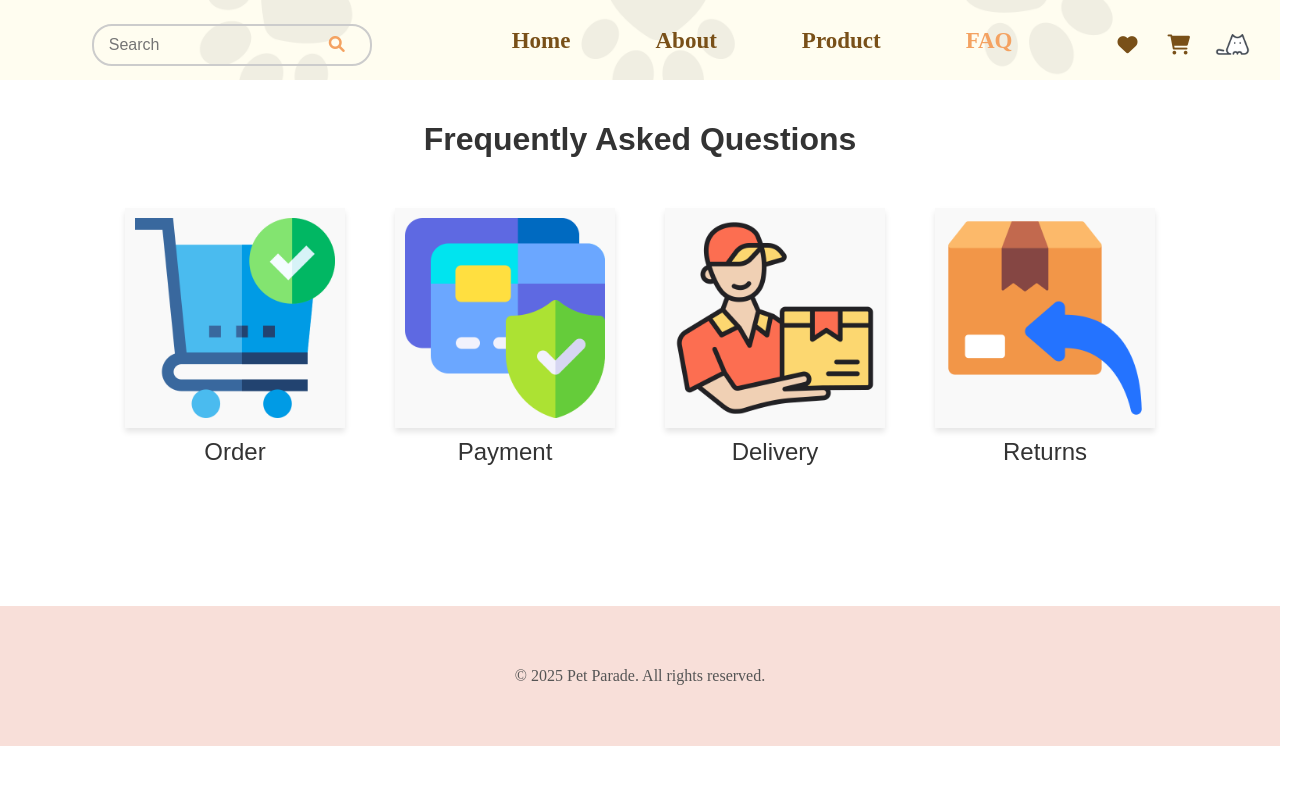
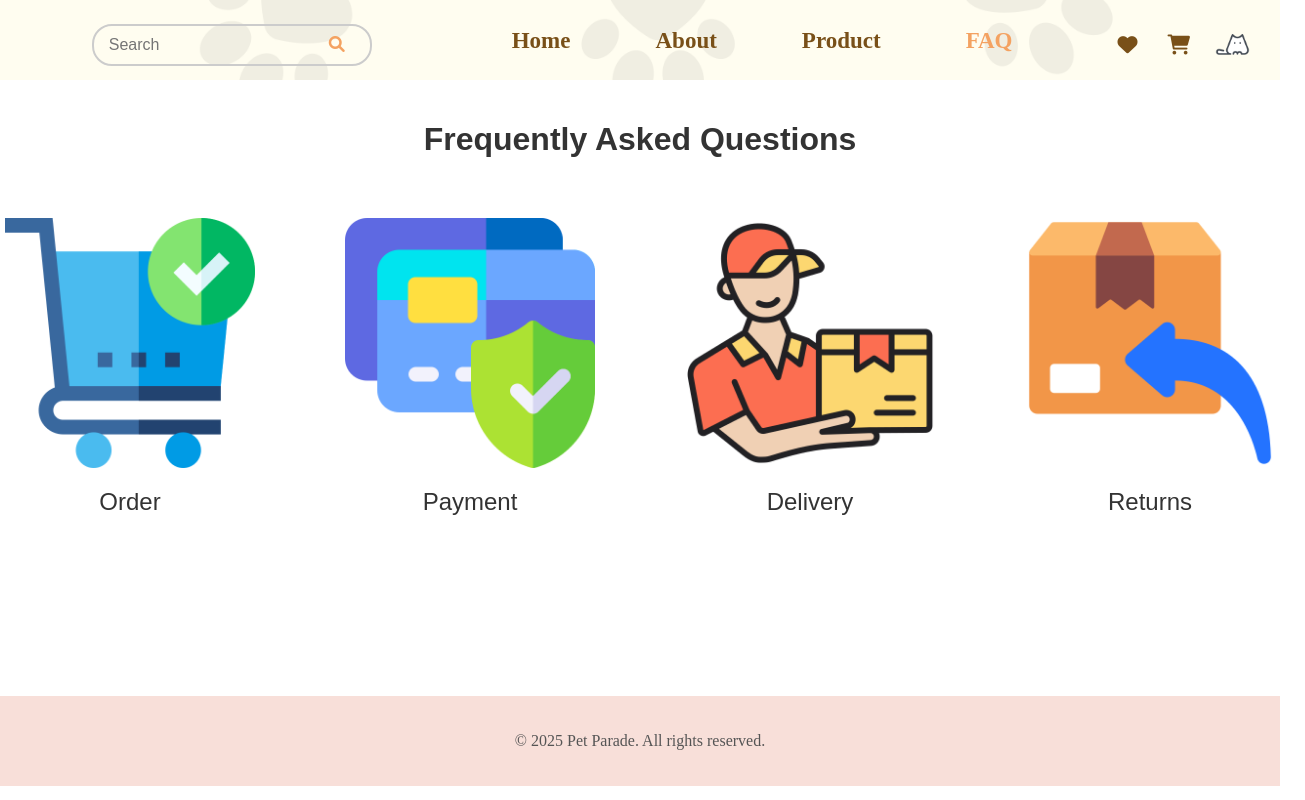
Before and after one commit to uruha8Rushia/petparade, a React (Create React App) app: page /faq in a window 1280 px wide. Shown: the whole page, 1305 px wide, since content can reach past the window. Built offline with nearby package versions, Linux system fonts and the light colour scheme.

Commit message:
resize the FAQ icon category

```diff
--- a/src/component/Footer.css
+++ b/src/component/Footer.css
@@ -6,8 +6,8 @@
     background-color: #f8dfd9;
     padding: 20px;
     text-align: center;
-    margin-top: 60px;
-    height: 100px; /* Ensure some height for proper centering */
+    margin-top: 100px;
+    height: 50px; /* Ensure some height for proper centering */
 }
 
 .about-footer p {
--- a/src/component/Navbar.css
+++ b/src/component/Navbar.css
@@ -70,7 +70,7 @@
     display: block; /* Ensure the logo is visible */
     position: relative; /* Ensure it's positioned properly in the navbar */
     z-index: 10; /* Bring the logo above other elements */
-    left: -50px
+    left: -50px;
   }
 
   .search-bar-item {
--- a/src/pages/FAQ.css
+++ b/src/pages/FAQ.css
@@ -29,7 +29,7 @@
     transition: transform 0.3s ease, color 0.3s ease;
     font-size: 1.5em; /* Increase font size */
     padding: 20px; /* Increase padding */
-    width: 200px; /* Increase width */
+    width: 500px; /* Increase width */
   }
 
   .faq-category:hover {
@@ -38,13 +38,11 @@
   }
 
   .faq-category-icon {
-    width: 200px;
-    height: 200px;
+    width: 250px;
+    height: 250px;
     margin-bottom: 10px;
     object-fit: cover;
-    background-color: #f9f9f9;
     padding: 10px;
-    box-shadow: 0 4px 6px rgba(0, 0, 0, 0.1);
     transition: box-shadow 0.3s ease;
   }
 
--- a/src/pages/FAQ.js
+++ b/src/pages/FAQ.js
@@ -1,5 +1,5 @@
 import React from 'react';
-import './FAQ.css'; // Add custom styles for the page
+import './FAQ.css';
 
 const FAQ = () => {
   const categories = [
```
